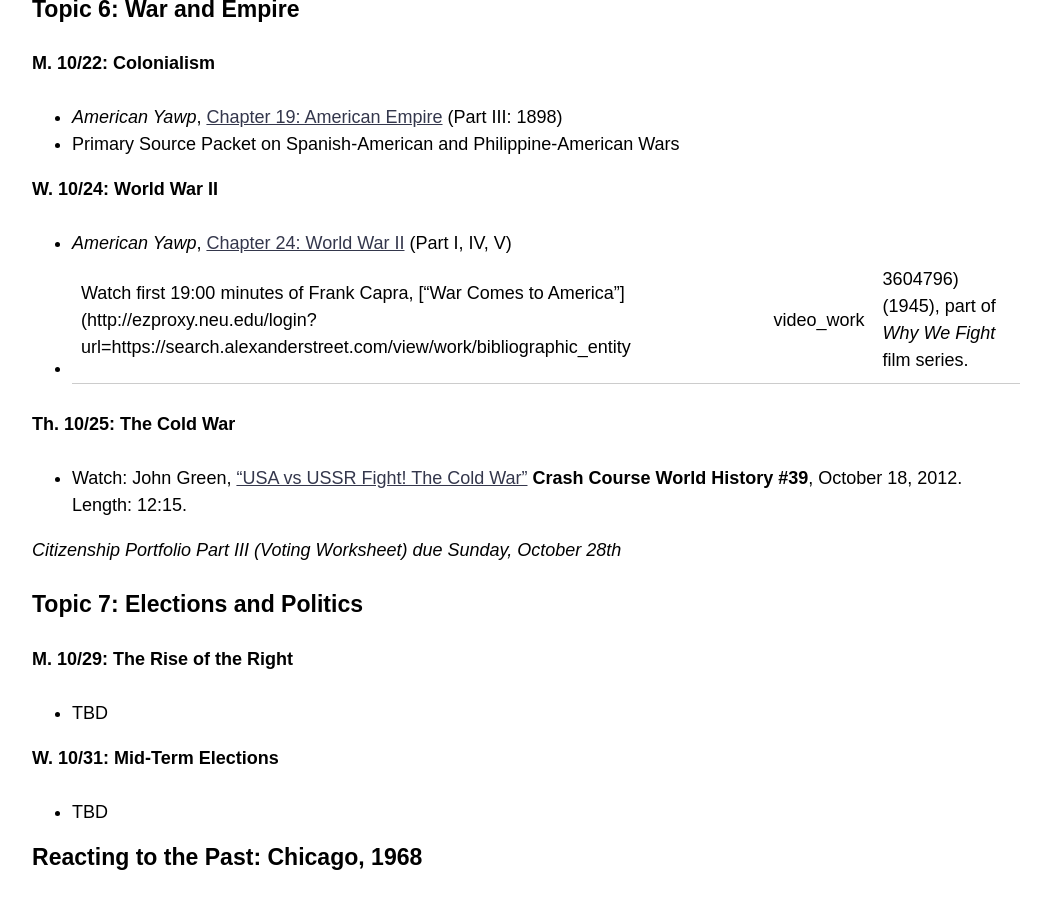
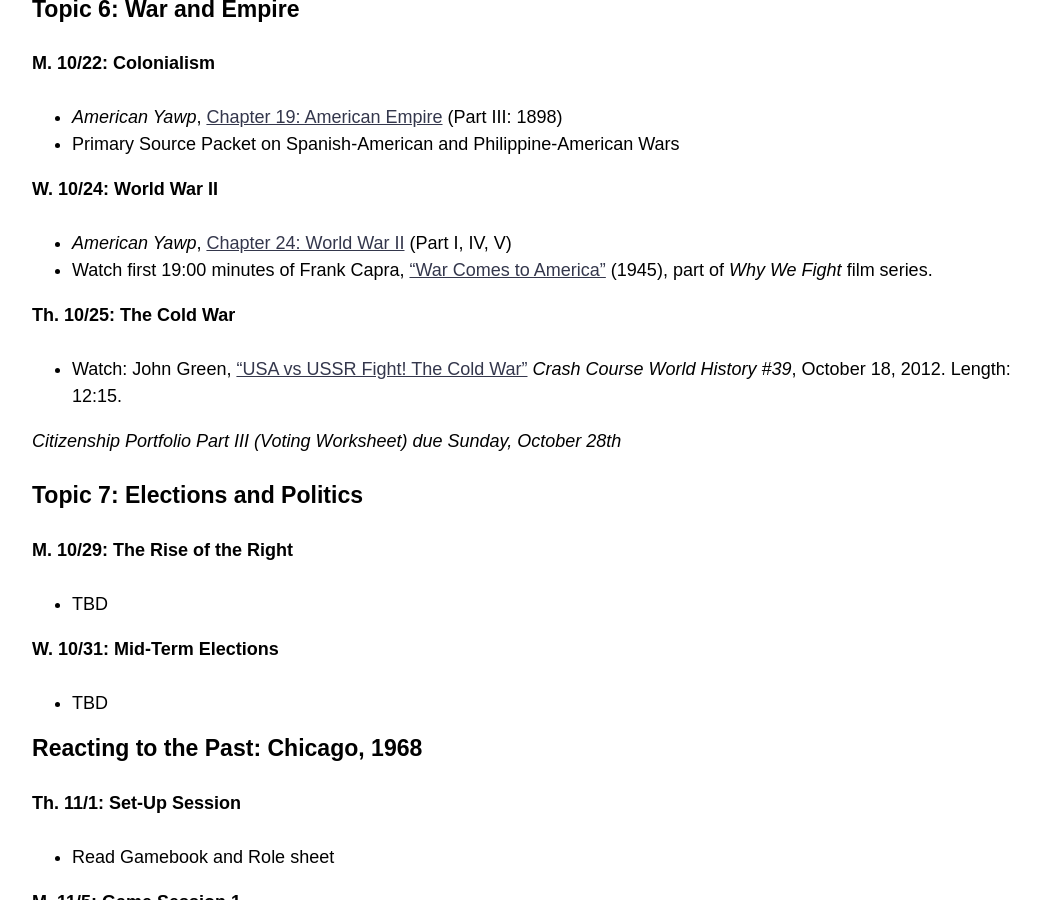
Before and after one commit to cblevins/f18-intro-us, a Jekyll site: the page built from schedule.md, in a window 1280 px wide and 900 px high, scrolled down 3366 px. Shown: the whole window, without its empty margins (114-1155 px from the left). Built offline with Jekyll 4.4.1, drawn with Linux system fonts in a browser that asks for light colours; nearby versions of some CDN libraries; part of the change alters nothing that is shown.

Commit message:
readings change

```diff
--- a/schedule.md
+++ b/schedule.md
@@ -104,10 +104,10 @@ title: Schedule
 
 **W. 10/24: World War II**
 - *American Yawp*, [Chapter 24: World War II](http://www.americanyawp.com/text/24-world-war-ii/) (Part I, IV, V)
-- Watch first 19:00 minutes of Frank Capra, ["War Comes to America"](http://ezproxy.neu.edu/login?url=https://search.alexanderstreet.com/view/work/bibliographic_entity|video_work|3604796) (1945), part of *Why We Fight* film series.
+- Watch first 19:00 minutes of Frank Capra, ["War Comes to America"](https://northeastern.userservices.exlibrisgroup.com/view/action/uresolver.do;jsessionid=6505B0C4CE9C004747604E650CE651A0.app03.na03.prod.alma.dc04.hosted.exlibrisgroup.com:1801?operation=resolveService&package_service_id=8793472070001401&institutionId=1401&customerId=1390) (1945), part of *Why We Fight* film series.
 
 **Th. 10/25: The Cold War**
-- Watch: John Green, ["USA vs USSR Fight! The Cold War"](https://www.youtube.com/watch?v=y9HjvHZfCUI) **Crash Course World History #39**, October 18, 2012. Length: 12:15.
+- Watch: John Green, ["USA vs USSR Fight! The Cold War"](https://www.youtube.com/watch?v=y9HjvHZfCUI) *Crash Course World History #39*, October 18, 2012. Length: 12:15.
 
 *Citizenship Portfolio Part III (Voting Worksheet) due Sunday, October 28th*
 
```
